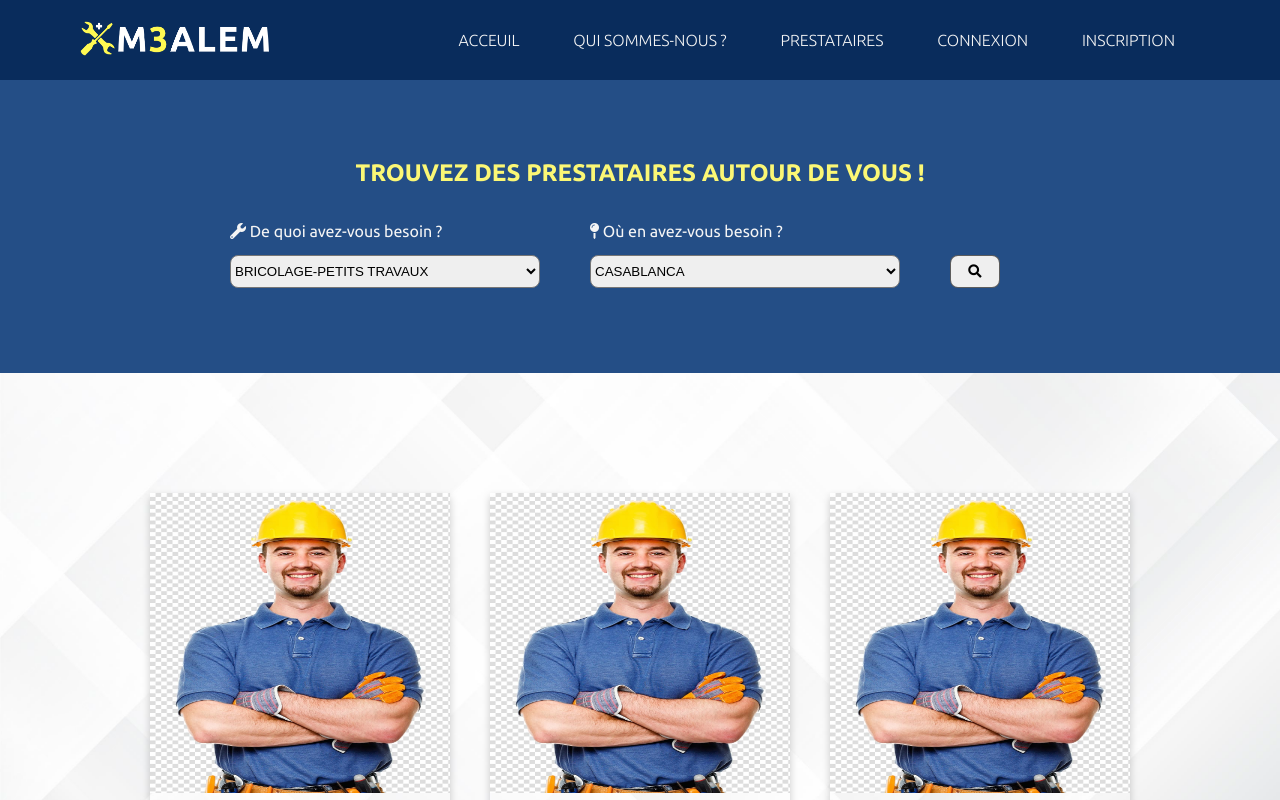
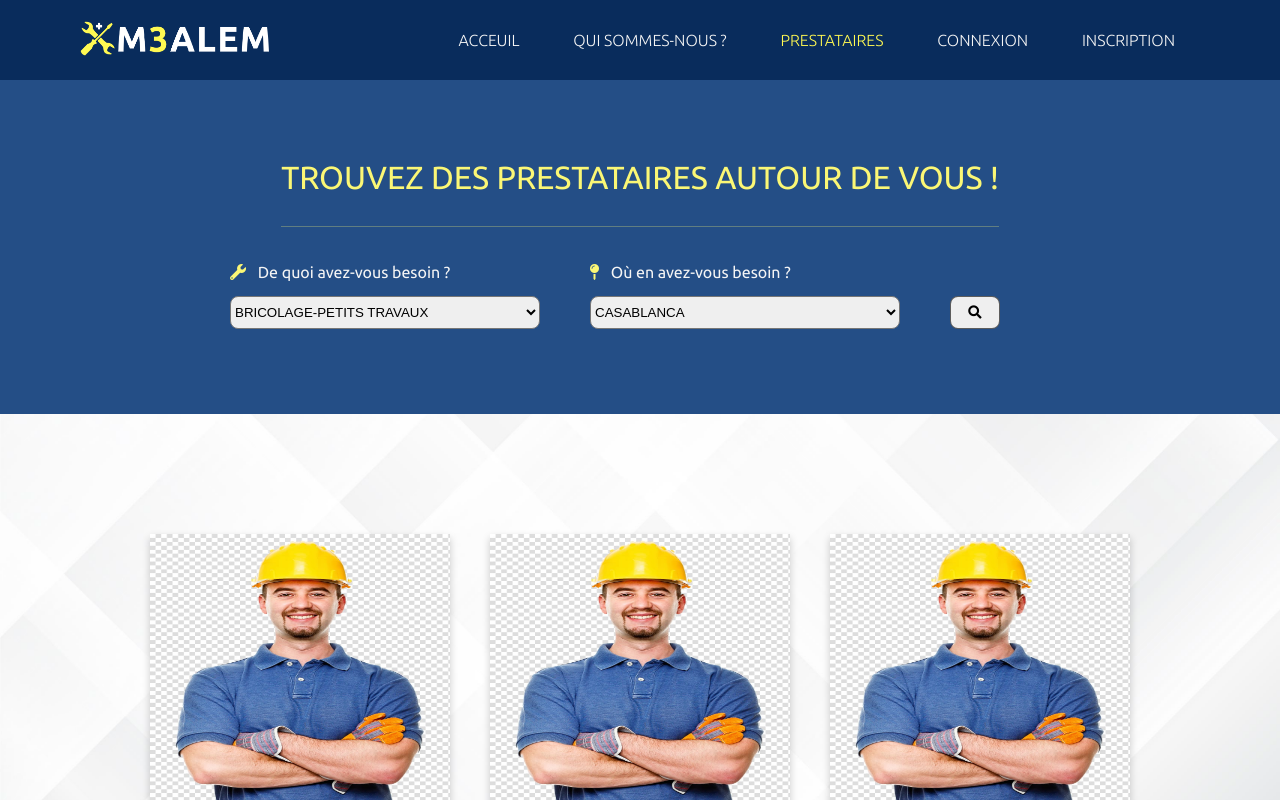
Before and after one commit to AssadHakki/M3alem-frontend, a plain HTML site: page Prestataires/Prestataires.html in a window 1280 px wide. Drawn offline with Linux system fonts and the light colour scheme.

Commit message:
changed active tab color

```diff
--- a/About/About.css
+++ b/About/About.css
@@ -55,6 +55,10 @@ nav ul li a{
 nav ul li a:hover{
     color: #fff952 ;
 }
+#active-tab{
+    color: #fff952 ;
+}
+
 .toggle-btn{
     display: none;
     position: absolute;
--- a/Login/Login.css
+++ b/Login/Login.css
@@ -53,6 +53,9 @@ nav ul li a{
     text-transform: uppercase;
 }
 nav ul li a:hover{
+    color: #fff952 ;
+}
+#active-tab{
     color: #fff952 ;
 }
 .toggle-btn{
--- a/Prestataires/Prestataires.css
+++ b/Prestataires/Prestataires.css
@@ -53,6 +53,9 @@ nav ul li a{
     text-transform: uppercase;
 }
 nav ul li a:hover{
+    color: #fff952 ;
+}
+#active-tab{
     color: #fff952 ;
 }
 .toggle-btn{
@@ -113,6 +116,8 @@ footer{
     background-color: #092c5c;
     color: whitesmoke;
     width: 100%;
+    margin-top: 90px;
+
 }
 .footer-top-items{
     min-width: 300px;
@@ -177,9 +182,12 @@ footer{
     margin: 0 0 100px;
     padding: 55px 0;
 }
-.search-container h2{
+.search-container h1{
     margin-top: 25px;
     color: #fbf775;
+    border-bottom:1px solid #fbf67548 ;
+    padding: 0 0 30px;
+    font-weight: 400;
     text-transform: uppercase;
 }
 .search-boxes{
@@ -193,7 +201,10 @@ footer{
 .search-profession, .search-ville, .search-btn{
     padding: 0 50px 20px 0;
 }
-
+.search-profession label i, .search-ville label i{
+    color: #fbf775;
+    padding-right: 8px;
+}
 .search-profession label{
     color: whitesmoke;
     line-height: 3 ;
--- a/Prestataires/Prestataires.html
+++ b/Prestataires/Prestataires.html
@@ -44,7 +44,7 @@
         <ul>
           <li><a href="./../index.html">Acceuil</a></li>
           <li><a href="./../About/About.html">Qui sommes-nous ?</a></li>
-          <li><a href="./Prestataires.html">Prestataires</a></li>
+          <li><a href="./Prestataires.html" id="active-tab">Prestataires</a></li>
           <li><a href="./../Login/Login.html">Connexion</a></li>
           <li><a href="./../Register/Register.html">Inscription</a></li>
         </ul>
@@ -56,7 +56,7 @@
 
 
     <div class="search-container" >
-        <h2>Trouvez des prestataires autour de vous !</h2>
+        <h1>Trouvez des prestataires autour de vous !</h1>
         <div class="search-boxes">
           <div class="search-profession">
             <label for="profession"><i class="fa fa-wrench" aria-hidden="true"></i> De quoi avez-vous besoin ? <br></label>
--- a/Register/Register.css
+++ b/Register/Register.css
@@ -53,6 +53,9 @@ nav ul li a{
     text-transform: uppercase;
 }
 nav ul li a:hover{
+    color: #fff952 ;
+}
+#active-tab{
     color: #fff952 ;
 }
 .toggle-btn{
--- a/index.css
+++ b/index.css
@@ -53,6 +53,9 @@ nav ul li a{
     text-transform: uppercase;
 }
 nav ul li a:hover{
+    color: #fff952 ;
+}
+#active-tab{
     color: #fff952 ;
 }
 .toggle-btn{
```
Also changed, not shown: About/About.html (+1 -1 lines), Login/Login.html (+2 -1 lines), Register/Register.html (+1 -1 lines), index.html (+1 -1 lines).
